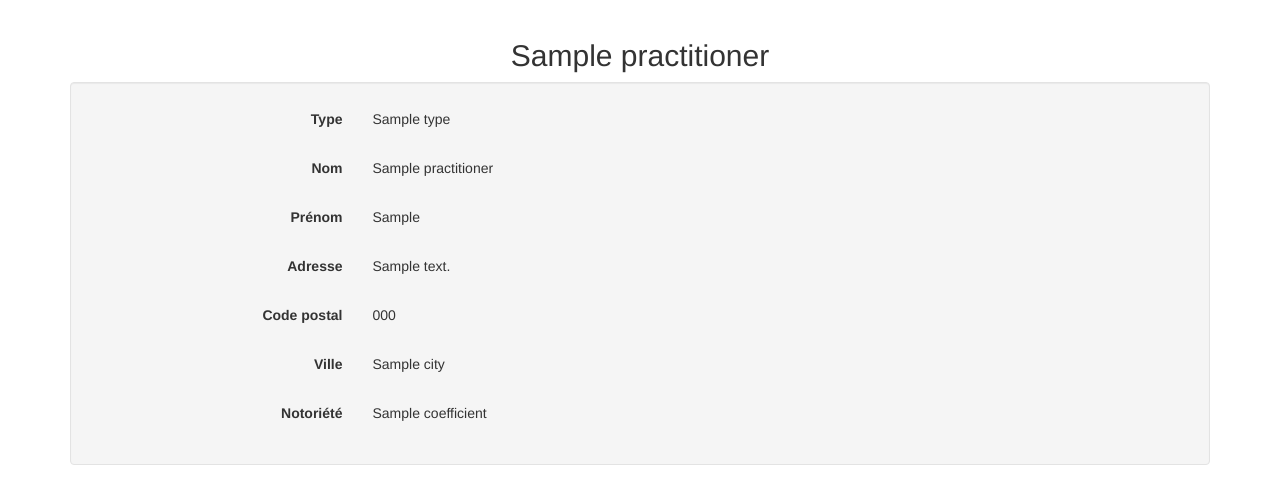
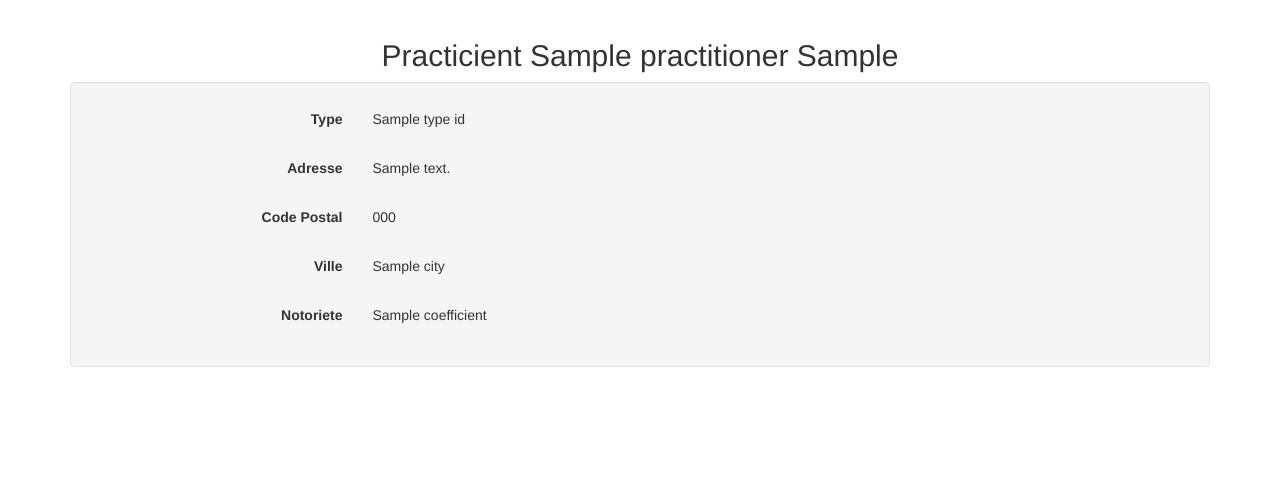
Before and after one commit to jprim/GSB-Report, a PHP site: template GSB-Report/views/practitioner.html.twig in a window 1280 px wide. Shown: the part 51-555 px from the top of the page. Run offline with PHP 8.4, Linux system fonts and the light colour scheme; the template is opened without the code that fills it: most values are stand-ins (such as "Sample title", 1, 10 or a date in 2020); some libraries are stand-ins or nearby versions.

Commit message:
Correction of errors and latest changes.

```diff
--- a/GSB-Report/app/app.php
+++ b/GSB-Report/app/app.php
@@ -21,10 +21,12 @@ $app['dao.drug'] = $app->share(function ($app) {
     $drugDAO->setFamilyDAO($app['dao.family']);
     return $drugDAO;
 });
-$app['dao.type'] = $app->share(function ($app) {
+
+$app['dao.type'] = $app->share(function  ($app){
     return new GSB\DAO\PractitionerTypeDAO($app['db']);
 });
-$app['dao.practitioner'] = $app->share(function ($app) {
+
+$app['dao.practitioner'] = $app->share(function ($app){
     $practitionerDAO = new GSB\DAO\PractitionerDAO($app['db']);
     $practitionerDAO->setPractitionerTypeDAO($app['dao.type']);
     return $practitionerDAO;
--- a/GSB-Report/views/layout.html.twig
+++ b/GSB-Report/views/layout.html.twig
@@ -29,11 +29,11 @@
                                 <li><a href="/drugs/search/">Rechercher</a></li>
                             </ul>
                         </li>
-                        <li class="dropdown {% if practitionerMenu is defined %}active{% endif %}">
+                        <li class="dropdown {% if practMenu is defined %}active{% endif %}">
                             <a href="" class="dropdown-toggle" data-toggle="dropdown">Praticients <b class="caret"></b></a>
                             <ul class="dropdown-menu">
                                 <li><a href="/practitioners/">Consulter</a></li>
-                                <li><a href="/practitioners/search">Rechercher</a></li>
+                                <li><a href="/practitioners/search/">Rechercher</a></li>
                             </ul>
                         </li>
                     </ul>
--- a/GSB-Report/views/practitioner.html.twig
+++ b/GSB-Report/views/practitioner.html.twig
@@ -1,7 +1,7 @@
 {% extends "layout.html.twig" %}
-{% set practitionerMenu = true %}
+{% set practMenu = true %}
 
-{% block title %}{{ practitioner.name }}{% endblock %}
+{% block title %}{{"Practicient "~ practitioner.name~" "~ practitioner.first_name }}{% endblock %}
 
 {% block content %}
 <h2 class="text-center">{{ block('title') }}</h2>
@@ -10,19 +10,7 @@
         <div class="form-group">
             <label class="col-sm-3 control-label">Type</label>
             <div class="col-sm-9">
-                <p class="form-control-static">{{ practitioner.type.name }}</p>
-            </div>
-        </div>
-        <div class="form-group">
-            <label class="col-sm-3 control-label">Nom</label>
-            <div class="col-sm-9">
-            <p class="form-control-static">{{ practitioner.name }}</p>
-            </div>
-        </div>
-        <div class="form-group">
-            <label class="col-sm-3 control-label">Prénom</label>
-            <div class="col-sm-9">
-                <p class="form-control-static">{{ practitioner.first_name }}</p>
+                <p class="form-control-static">{{ practitioner.typeID.name }}</p>
             </div>
         </div>
         <div class="form-group">
@@ -31,24 +19,27 @@
                 <p class="form-control-static">{{ practitioner.address }}</p>
             </div>
         </div>
-        <div class="form-group">
-            <label class="col-sm-3 control-label">Code postal</label>
+             <div class="form-group">
+            <label class="col-sm-3 control-label">Code Postal</label>
             <div class="col-sm-9">
-                <p class="form-control-static">{{ practitioner.zip_code }}</p>
+                <p class="form-control-static">{{  practitioner.zip_code}}</p>
             </div>
         </div>
         <div class="form-group">
             <label class="col-sm-3 control-label">Ville</label>
             <div class="col-sm-9">
-                <p class="form-control-static">{{ practitioner.city }}</p>
+            <p class="form-control-static">{{ practitioner.city  }}</p>
             </div>
         </div>
+
+
         <div class="form-group">
-            <label class="col-sm-3 control-label">Notoriété</label>
+            <label class="col-sm-3 control-label">Notoriete</label>
             <div class="col-sm-9">
                 <p class="form-control-static">{{ practitioner.coefficient }}</p>
             </div>
         </div>
+
     </form>
 </div>
 {% endblock %}
--- a/GSB-Report/views/practitioners.html.twig
+++ b/GSB-Report/views/practitioners.html.twig
@@ -1,10 +1,10 @@
 {% extends "layout.html.twig" %}
-{% set practitionerMenu = true %}
+{% set practMenu = true %}
 
 {% block title %}Praticients{% endblock %}
 
 {% block content %}
-<h2 class="text-center">{{ block('title') }}</h2>
+    <h2 class="text-center">{{ block('title') }}</h2>
 {% if practitioners %}
     <div class="table-responsive">
         <table class="table table-hover table-condensed">
@@ -21,7 +21,7 @@
                     <td><a href="/practitioners/{{ practitioner.id }}">{{ practitioner.name }}</a></td>
                     <td>{{ practitioner.first_name }}</td>
                     <td>{{ practitioner.city }}</td>
-                    <td>{{ practitioner.type.name}}</td>
+                    <td>{{practitioner.typeID.name}}</td>
                 </tr>
             {% endfor %}
         </table>
--- a/GSB-Report/views/practitioners_search.html.twig
+++ b/GSB-Report/views/practitioners_search.html.twig
@@ -1,12 +1,14 @@
 {% extends "layout.html.twig" %}
-{% set practitionerMenu = true %}
+{% set practMenu = true %}
+
 {% block title %}Recherche de praticients{% endblock %}
+
 {% block content %}
 <h2 class="text-center">{{ block('title') }}</h2>
 <div class="well">
     <form class="form-horizontal" role="form" action="/practitioners/results/" method="post">
         <div class="form-group">
-            <label class="col-sm-2 col-sm-offset-1 control-label">Type</label>
+            <label class="col-sm-2 col-sm-offset-1 control-label">Type </label>
             <div class="col-sm-7">
                 <select class="form-control" name="type">
                     {% for type in types %}
```
Also changed, not shown: GSB-Report/app/routes.php (+14 -14 lines), GSB-Report/src/GSB/DAO/PractitionerDAO.php (+6 -39 lines), GSB-Report/src/GSB/DAO/PractitionerTypeDAO.php (+10 -25 lines), GSB-Report/src/GSB/Domain/Practitioner.php (+13 -62 lines), GSB-Report/src/GSB/Domain/PractitionerType.php (+4 -20 lines), GSB-Report/views/practitioners_results.html.twig (line endings or trailing spaces).
